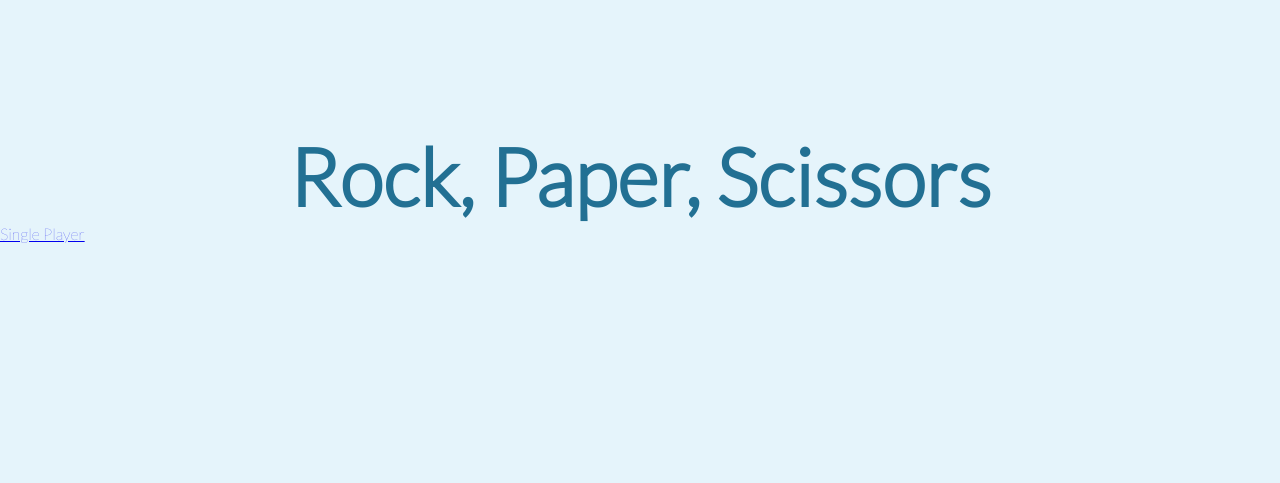
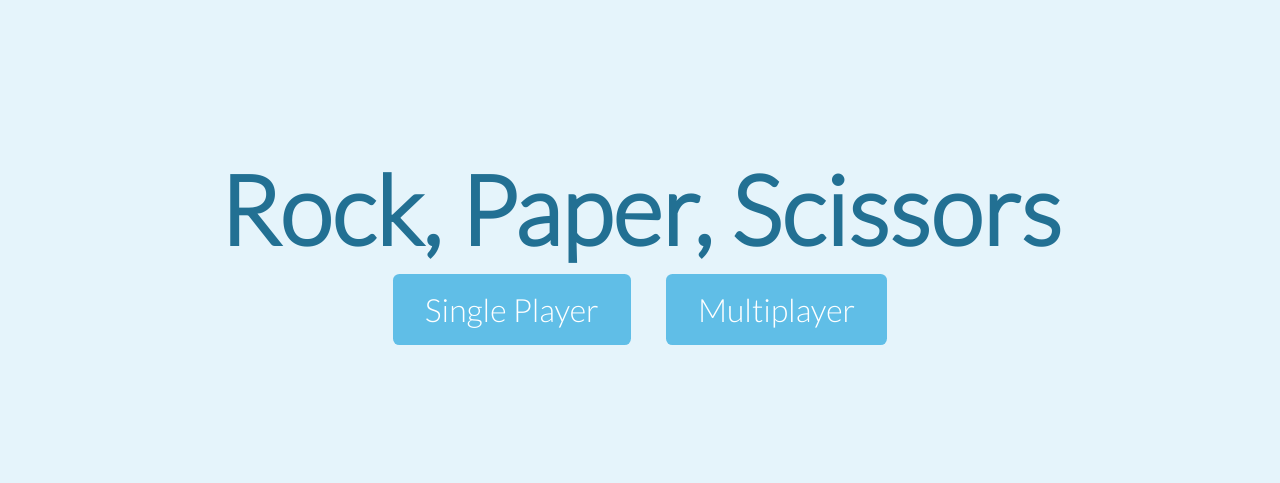
Before and after one commit to nchomsky/RockPaperScissors, a plain HTML site: page public/index.html in a window 1280 px wide. Drawn offline with Linux system fonts and the light colour scheme.

Commit message:
add homepage stlying

```diff
--- a/public/index.html
+++ b/public/index.html
@@ -5,6 +5,11 @@
     <meta name="viewport" content="width=device-width, initial-scale=1.0" />
     <title>Rock, Paper, Scissors</title>
     <link rel="stylesheet" href="style.css" />
+    <!-- Linking Font-Awesome Kit -->
+    <script
+      src="https://kit.fontawesome.com/eecbf27fd2.js"
+      crossorigin="anonymous"
+    ></script>
     <link
       href="https://fonts.googleapis.com/css?family=Lato:100,300,600"
       rel="stylesheet"
@@ -16,12 +21,20 @@
     />
   </head>
   <body>
-    <h1 class="home-title">Rock, Paper, Scissors</h1>
-    <div></div>
-    <div>
-      <a href="/public/singleplayer.html">Single Player</a>
-      <!-- Will Implement Multiplayer later -->
-      <!-- <a href="/multiplayer.html">Multiplayer</a> -->
+    <div class="home-container">
+      <h1 class="home-title">Rock, Paper, Scissors</h1>
+      <!-- <div class="home-icons">
+        <i class="far fa-hand-rock fa-4x icon"></i>
+        <i class="far fa-hand-paper fa-4x icon"></i>
+        <i class="far fa-hand-scissors fa-4x icon"></i>
+      </div> -->
+      <div>
+        <a href="/public/singleplayer.html" class="btn home-btn"
+          >Single Player</a
+        >
+        <!-- Will Implement Multiplayer later -->
+        <a href="/multiplayer.html" class="btn home-btn">Multiplayer</a>
+      </div>
     </div>
   </body>
 </html>
--- a/public/style.css
+++ b/public/style.css
@@ -20,20 +20,34 @@
   display: table;
   clear: both;
 }
-
+/*
+----------Shouldn't have all these in body should divide up into approprite classes------
 body {
   background-size: cover;
   background-position: center;
+  position: relative;
+  height: 100vh;
+
+
+
+} */
+
+body {
+  background-color: #e5f4fb;
+  color: #227093;
   font-family: Lato;
   font-weight: 100;
-  position: relative;
-  height: 100vh;
-  color: #227093;
-  background-color: #e5f4fb;
+  overflow-x: hidden;
+}
+
+.game-container {
+  display: flex;
+  flex-direction: column;
+  justify-content: center;
 }
 
 .wrapper {
-  width: 1000px;
+  width: 50%;
   position: absolute;
   top: 50%;
   left: 50%;
@@ -47,7 +61,7 @@ body {
 .player-2-panel {
   width: 50%;
   float: left;
-  height: 600px;
+  height: 35em;
   padding: 100px;
 }
 
@@ -77,6 +91,60 @@ button:hover {
 
 button:focus {
   outline: none;
+}
+
+/**********************************************
+*** Home
+**********************************************/
+.home-container {
+  display: flex;
+  flex-direction: column;
+  justify-content: center;
+  align-items: center;
+  height: 60vh;
+}
+
+.home-title {
+  text-align: center;
+  margin-bottom: 0.25em;
+  font-family: lato;
+  font-weight: 600;
+  font-size: 6rem;
+}
+
+.home-icons {
+  margin-bottom: 20px;
+}
+
+.icon {
+  background-color: #60bee7;
+  color: #fff;
+  padding: 10px;
+}
+
+.btn {
+  background-color: #60bee7;
+  color: #fff;
+  padding: 0.5em 1em;
+  font-size: 2rem;
+  outline: none;
+  border: none;
+  text-decoration: none;
+  border-radius: 0.2em;
+  margin-left: 2rem;
+  cursor: pointer;
+  transition: background-color 0.3s, color 0.3s;
+  font-weight: 300;
+}
+
+.btn:first-child {
+  margin-left: 0;
+}
+
+.btn:hover,
+.btn:focus {
+  background-color: #b9e2f4;
+  color: #60bee7;
 }
 
 /**********************************************
@@ -145,18 +213,10 @@ button:focus {
 .title {
   display: block;
   padding-top: 2.25%;
+  margin-bottom: 0.5em;
   text-align: center;
   /* font-family: "Oswald", sans-serif; */
   font-family: lato;
   font-weight: 600;
   font-size: 400%;
 }
-
-.home-title {
-  display: block;
-  padding-top: 10%;
-  text-align: center;
-  font-family: lato;
-  font-weight: 600;
-  font-size: 500%;
-}
```
Also changed, not shown: public/singleplayer.html (+5 -3 lines).
